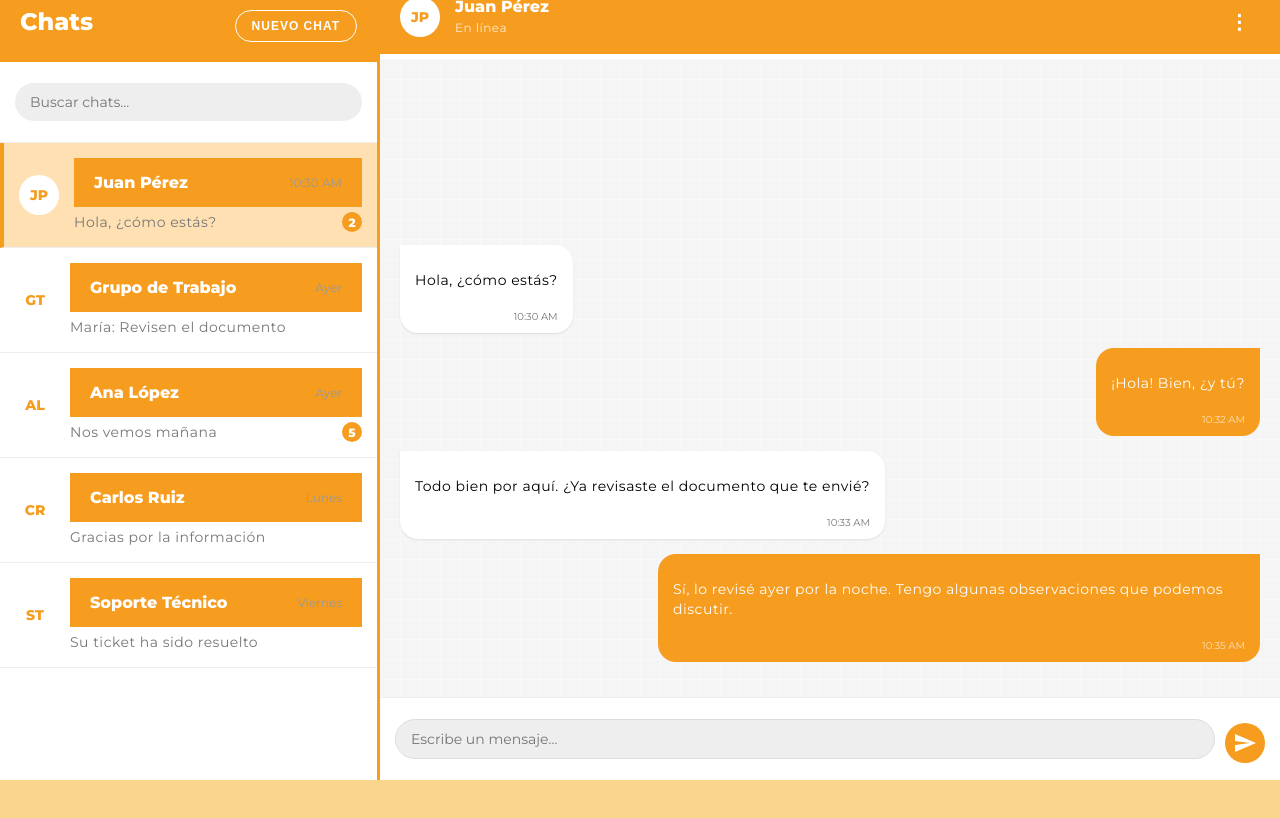
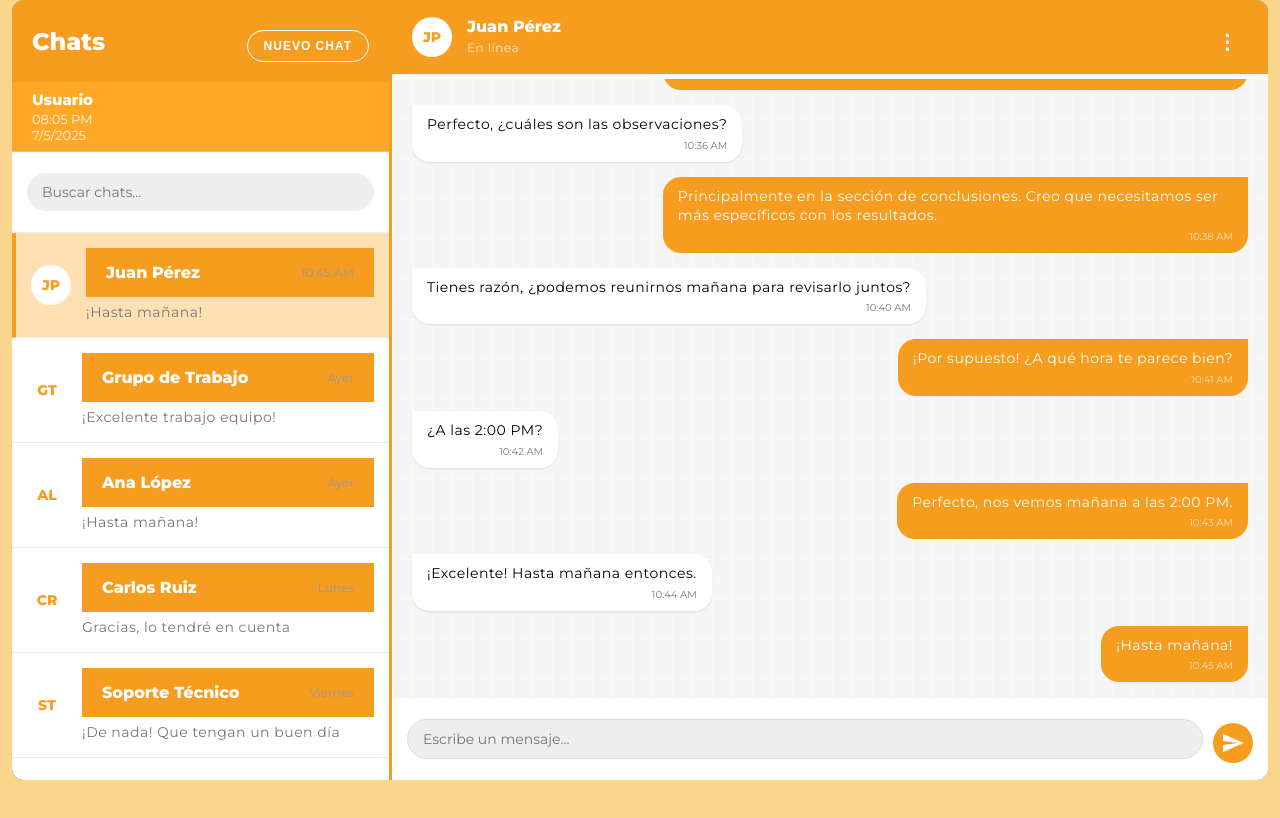
Before and after one commit to CristianAgudeloB/modulo-gestionchat-frontend, a React (Vite) app in the folder front-modulo/: page /chats in a window 1280 px wide. Shown: the top 818 px of the page. Built offline with nearby package versions, Linux system fonts and the light colour scheme.

Commit message:
Mostrar usuario y varios cambios del front

```diff
--- a/front-modulo/src/components/ChatLayout.css
+++ b/front-modulo/src/components/ChatLayout.css
@@ -1,7 +1,11 @@
 .chat-layout-container {
   display: flex;
   height: 100vh;
-  background: #181818;
+  width: 100vw;
+  background: #fad58c;
+  overflow: hidden;
+  margin: 0;
+  padding: 0;
 }
 
 .chat-list-panel {
@@ -10,10 +14,15 @@
   max-width: 420px;
   background: #222e35;
   border-right: 3px solid #f69c1e;
-  height: 100vh;
-  overflow-y: auto;
+  height: calc(100vh - 20px);
+  overflow: hidden;
   display: flex;
   flex-direction: column;
+  flex-shrink: 0;
+  margin: 20px 0 0 12px;
+  padding: 0;
+  border-radius: 12px 0 0 12px;
+  box-sizing: border-box;
 }
 
 .chat-view-panel {
@@ -24,5 +33,9 @@
   min-height: 0;
   width: 100%;
   max-width: none;
-  margin: 0;
+  margin: 20px 12px 0 0;
+  overflow: hidden;
+  padding: 0;
+  border-radius: 0 12px 12px 0;
+  box-sizing: border-box;
 }
--- a/front-modulo/src/components/ChatLayout.tsx
+++ b/front-modulo/src/components/ChatLayout.tsx
@@ -2,6 +2,7 @@ import React, { useState } from "react";
 import ChatList from "./ChatList";
 import ChatView from "./ChatView";
 import "./ChatLayout.css";
+import { authService } from "../services/authService";
 
 // Datos de ejemplo para los chats y mensajes
 const chats = [
@@ -14,6 +15,14 @@ const chats = [
       { id: 2, text: "¡Hola! Bien, ¿y tú?", sender: "me" as const, time: "10:32 AM" },
       { id: 3, text: "Todo bien por aquí. ¿Ya revisaste el documento que te envié?", sender: "them" as const, time: "10:33 AM" },
       { id: 4, text: "Sí, lo revisé ayer por la noche. Tengo algunas observaciones que podemos discutir.", sender: "me" as const, time: "10:35 AM" },
+      { id: 5, text: "Perfecto, ¿cuáles son las observaciones?", sender: "them" as const, time: "10:36 AM" },
+      { id: 6, text: "Principalmente en la sección de conclusiones. Creo que necesitamos ser más específicos con los resultados.", sender: "me" as const, time: "10:38 AM" },
+      { id: 7, text: "Tienes razón, ¿podemos reunirnos mañana para revisarlo juntos?", sender: "them" as const, time: "10:40 AM" },
+      { id: 8, text: "¡Por supuesto! ¿A qué hora te parece bien?", sender: "me" as const, time: "10:41 AM" },
+      { id: 9, text: "¿A las 2:00 PM?", sender: "them" as const, time: "10:42 AM" },
+      { id: 10, text: "Perfecto, nos vemos mañana a las 2:00 PM.", sender: "me" as const, time: "10:43 AM" },
+      { id: 11, text: "¡Excelente! Hasta mañana entonces.", sender: "them" as const, time: "10:44 AM" },
+      { id: 12, text: "¡Hasta mañana!", sender: "me" as const, time: "10:45 AM" },
     ],
   },
   {
@@ -23,6 +32,16 @@ const chats = [
     messages: [
       { id: 1, text: "María: Revisen el documento", sender: "them" as const, time: "Ayer" },
       { id: 2, text: "¡Listo!", sender: "me" as const, time: "Ayer" },
+      { id: 3, text: "Carlos: Ya lo revisé, está bien", sender: "them" as const, time: "Ayer" },
+      { id: 4, text: "Ana: Yo también lo revisé", sender: "them" as const, time: "Ayer" },
+      { id: 5, text: "Pedro: ¿Alguien más tiene comentarios?", sender: "them" as const, time: "Ayer" },
+      { id: 6, text: "Luis: Todo se ve correcto", sender: "them" as const, time: "Ayer" },
+      { id: 7, text: "Sofia: Estoy de acuerdo", sender: "them" as const, time: "Ayer" },
+      { id: 8, text: "María: Perfecto, entonces procedemos con el deploy", sender: "them" as const, time: "Ayer" },
+      { id: 9, text: "Carlos: Confirmado", sender: "them" as const, time: "Ayer" },
+      { id: 10, text: "Ana: Listo para producción", sender: "them" as const, time: "Ayer" },
+      { id: 11, text: "Pedro: Deploy iniciado", sender: "them" as const, time: "Ayer" },
+      { id: 12, text: "¡Excelente trabajo equipo!", sender: "me" as const, time: "Ayer" },
     ],
   },
   {
@@ -32,6 +51,16 @@ const chats = [
     messages: [
       { id: 1, text: "Nos vemos mañana", sender: "them" as const, time: "Ayer" },
       { id: 2, text: "¡Perfecto!", sender: "me" as const, time: "Ayer" },
+      { id: 3, text: "¿A qué hora?", sender: "them" as const, time: "Ayer" },
+      { id: 4, text: "A las 10:00 AM", sender: "me" as const, time: "Ayer" },
+      { id: 5, text: "¿En la oficina o en el café?", sender: "them" as const, time: "Ayer" },
+      { id: 6, text: "En la oficina está bien", sender: "me" as const, time: "Ayer" },
+      { id: 7, text: "Perfecto, nos vemos en la sala de reuniones", sender: "them" as const, time: "Ayer" },
+      { id: 8, text: "¿Necesitas que prepare algo?", sender: "me" as const, time: "Ayer" },
+      { id: 9, text: "Sí, trae los documentos del proyecto", sender: "them" as const, time: "Ayer" },
+      { id: 10, text: "¡Listo! Los tengo preparados", sender: "me" as const, time: "Ayer" },
+      { id: 11, text: "Excelente, hasta mañana", sender: "them" as const, time: "Ayer" },
+      { id: 12, text: "¡Hasta mañana!", sender: "me" as const, time: "Ayer" },
     ],
   },
   {
@@ -41,6 +70,16 @@ const chats = [
     messages: [
       { id: 1, text: "Gracias por la información", sender: "them" as const, time: "Lunes" },
       { id: 2, text: "De nada!", sender: "me" as const, time: "Lunes" },
+      { id: 3, text: "¿Necesitas algo más?", sender: "me" as const, time: "Lunes" },
+      { id: 4, text: "No, por ahora está todo bien", sender: "them" as const, time: "Lunes" },
+      { id: 5, text: "¿Cómo va el proyecto?", sender: "me" as const, time: "Lunes" },
+      { id: 6, text: "Muy bien, avanzando según lo planeado", sender: "them" as const, time: "Lunes" },
+      { id: 7, text: "¿Hay algún problema que deba conocer?", sender: "me" as const, time: "Lunes" },
+      { id: 8, text: "Nada grave, solo algunos ajustes menores", sender: "them" as const, time: "Lunes" },
+      { id: 9, text: "¿Necesitas ayuda con algo?", sender: "me" as const, time: "Lunes" },
+      { id: 10, text: "Por ahora no, pero te aviso si surge algo", sender: "them" as const, time: "Lunes" },
+      { id: 11, text: "Perfecto, estoy disponible", sender: "me" as const, time: "Lunes" },
+      { id: 12, text: "Gracias, lo tendré en cuenta", sender: "them" as const, time: "Lunes" },
     ],
   },
   {
@@ -50,14 +89,44 @@ const chats = [
     messages: [
       { id: 1, text: "Su ticket ha sido resuelto", sender: "them" as const, time: "Viernes" },
       { id: 2, text: "¡Gracias!", sender: "me" as const, time: "Viernes" },
+      { id: 3, text: "¿Hay algo más en lo que podamos ayudarle?", sender: "them" as const, time: "Viernes" },
+      { id: 4, text: "No, por ahora está todo bien. Muchas gracias.", sender: "me" as const, time: "Viernes" },
+      { id: 5, text: "¿Puede confirmar que el problema está resuelto?", sender: "them" as const, time: "Viernes" },
+      { id: 6, text: "Sí, todo funciona perfectamente", sender: "me" as const, time: "Viernes" },
+      { id: 7, text: "Excelente, cerraremos el ticket", sender: "them" as const, time: "Viernes" },
+      { id: 8, text: "¿Recibirá algún tipo de encuesta?", sender: "me" as const, time: "Viernes" },
+      { id: 9, text: "Sí, recibirá un email con una encuesta de satisfacción", sender: "them" as const, time: "Viernes" },
+      { id: 10, text: "Perfecto, la completaré", sender: "me" as const, time: "Viernes" },
+      { id: 11, text: "Gracias por su paciencia", sender: "them" as const, time: "Viernes" },
+      { id: 12, text: "¡De nada! Que tengan un buen día", sender: "me" as const, time: "Viernes" },
     ],
-  },
+  }
 ];
 
+const filteredChats = chats.filter(chat => Array.isArray(chat.messages) && chat.messages.length > 0);
+
+// Genero los datos para ChatList a partir de filteredChats
+const chatListData = filteredChats.map(chat => {
+  const lastMsg = chat.messages[chat.messages.length - 1];
+  return {
+    id: chat.id,
+    name: chat.name,
+    avatar: chat.avatar,
+    lastMessage: lastMsg ? lastMsg.text : '',
+    time: lastMsg ? lastMsg.time : '',
+    unread: 0 // Puedes cambiar esto si tienes lógica de mensajes no leídos
+  };
+});
+
+const loggedUser = authService.getLoggedUser() || "Usuario";
+const now = new Date();
+const currentTime = now.toLocaleTimeString([], { hour: '2-digit', minute: '2-digit' });
+const currentDate = now.toLocaleDateString();
+
 const ChatLayout: React.FC = () => {
-  const [selectedChatId, setSelectedChatId] = useState<number>(chats[0].id);
+  const [selectedChatId, setSelectedChatId] = useState<number>(filteredChats[0].id);
 
-  const selectedChat = chats.find((chat) => chat.id === selectedChatId);
+  const selectedChat = filteredChats.find((chat) => chat.id === selectedChatId);
 
   return (
     <div className="chat-layout-container">
@@ -65,6 +134,11 @@ const ChatLayout: React.FC = () => {
         <ChatList
           onSelectChat={setSelectedChatId}
           selectedChatId={selectedChatId}
+          chats={chatListData}
+          loggedUser={loggedUser}
+          currentTime={currentTime}
+          currentDate={currentDate}
+          showNewChatButton={true}
         />
       </div>
       <div className="chat-view-panel">
--- a/front-modulo/src/components/ChatList.css
+++ b/front-modulo/src/components/ChatList.css
@@ -14,10 +14,13 @@ body {
 .chat-list-container {
   background-color: #fff;
   width: 100%;
-  height: 100%;
+  height: 100vh;
   overflow: hidden;
   display: flex;
   flex-direction: column;
+  margin: 0;
+  padding: 0;
+  box-sizing: border-box;
 }
 
 .chat-list-header {
@@ -27,6 +30,9 @@ body {
   display: flex;
   justify-content: space-between;
   align-items: center;
+  flex-shrink: 0;
+  margin: 0;
+  box-sizing: border-box;
 }
 
 .chat-list-header h1 {
@@ -56,6 +62,9 @@ body {
 .search-container {
   padding: 15px;
   border-bottom: 1px solid #eee;
+  flex-shrink: 0;
+  margin: 0;
+  box-sizing: border-box;
 }
 
 .search-container input {
@@ -69,7 +78,12 @@ body {
 
 .chats-container {
   flex: 1;
+  min-height: 0;
   overflow-y: auto;
+  overflow-x: hidden;
+  scroll-behavior: smooth;
+  margin: 0;
+  box-sizing: border-box;
 }
 
 .chat-item {
@@ -79,6 +93,7 @@ body {
   border-bottom: 1px solid #eee;
   cursor: pointer;
   transition: background-color 0.2s ease;
+  flex-shrink: 0;
 }
 
 .chat-item:hover {
@@ -157,6 +172,7 @@ body {
   font-size: 12px;
   font-weight: bold;
   margin-left: 10px;
+  flex-shrink: 0;
 }
 
 /* Scrollbar styling */
@@ -177,3 +193,31 @@ body {
 .chats-container::-webkit-scrollbar-thumb:hover {
   background: #e08d1a;
 }
+
+/* Firefox scrollbar */
+.chats-container {
+  scrollbar-width: thin;
+  scrollbar-color: #f69c1e #f1f1f1;
+}
+
+.chat-user-info {
+  display: flex;
+  flex-direction: column;
+  align-items: flex-start;
+  background: #ffa726;
+  color: #fff;
+  padding: 8px 20px 8px 20px;
+  font-size: 14px;
+  border-bottom: 1px solid #f5b96e;
+}
+
+.user-name {
+  font-weight: bold;
+  font-size: 15px;
+  margin-bottom: 2px;
+}
+.user-time, .user-date {
+  font-size: 13px;
+  opacity: 0.9;
+  margin-right: 8px;
+}
--- a/front-modulo/src/components/ChatList.tsx
+++ b/front-modulo/src/components/ChatList.tsx
@@ -13,64 +13,28 @@ interface Chat {
 interface ChatListProps {
   onSelectChat: (chatId: number) => void;
   selectedChatId: number;
+  chats: Chat[];
+  loggedUser?: string;
+  currentTime?: string;
+  currentDate?: string;
+  showNewChatButton?: boolean;
 }
 
-const ChatList: React.FC<ChatListProps> = ({ onSelectChat, selectedChatId }) => {
-  // Datos de ejemplo para los chats
-  const chats: Chat[] = [
-    {
-      id: 1,
-      name: "Juan Pérez",
-      lastMessage: "Hola, ¿cómo estás?",
-      time: "10:30 AM",
-      unread: 2,
-      avatar: "JP",
-    },
-    {
-      id: 2,
-      name: "Grupo de Trabajo",
-      lastMessage: "María: Revisen el documento",
-      time: "Ayer",
-      unread: 0,
-      avatar: "GT",
-    },
-    {
-      id: 3,
-      name: "Ana López",
-      lastMessage: "Nos vemos mañana",
-      time: "Ayer",
-      unread: 5,
-      avatar: "AL",
-    },
-    {
-      id: 4,
-      name: "Carlos Ruiz",
-      lastMessage: "Gracias por la información",
-      time: "Lunes",
-      unread: 0,
-      avatar: "CR",
-    },
-    {
-      id: 5,
-      name: "Soporte Técnico",
-      lastMessage: "Su ticket ha sido resuelto",
-      time: "Viernes",
-      unread: 0,
-      avatar: "ST",
-    },
-  ];
-
+const ChatList: React.FC<ChatListProps> = ({ onSelectChat, selectedChatId, chats, loggedUser, currentTime, currentDate, showNewChatButton }) => {
   return (
     <div className="chat-list-container">
       <div className="chat-list-header">
         <h1>Chats</h1>
-        <button className="new-chat-button">Nuevo Chat</button>
+        {showNewChatButton && <button className="new-chat-button">Nuevo Chat</button>}
       </div>
-
+      <div className="chat-user-info">
+        <span className="user-name">{loggedUser || "Usuario"}</span>
+        <span className="user-time">{currentTime || "--:--"}</span>
+        <span className="user-date">{currentDate || "--/--/----"}</span>
+      </div>
       <div className="search-container">
         <input type="text" placeholder="Buscar chats..." />
       </div>
-
       <div className="chats-container">
         {chats.map((chat) => (
           <div
--- a/front-modulo/src/components/ChatView.css
+++ b/front-modulo/src/components/ChatView.css
@@ -13,8 +13,8 @@ body {
 /* Estilos específicos para la vista de chat */
 .chat-view-container {
   background-color: #fff;
-  width: 900px;
-  max-width: 900px;
+  width: 100%;
+  max-width: none;
   height: 100vh;
   min-height: 0;
   overflow: hidden;
@@ -22,7 +22,9 @@ body {
   flex-direction: column;
   position: relative;
   flex: 1;
-  margin: 0 auto;
+  margin: 0;
+  padding: 0;
+  box-sizing: border-box;
 }
 
 .chat-header {
@@ -33,6 +35,7 @@ body {
   justify-content: space-between;
   align-items: center;
   z-index: 2;
+  flex-shrink: 0;
 }
 
 .chat-contact {
@@ -78,20 +81,22 @@ body {
   flex: 1;
   padding: 20px;
   overflow-y: auto;
+  overflow-x: hidden;
   background-color: #f5f5f5;
   background-image: linear-gradient(#f9f9f9 1px, transparent 1px),
     linear-gradient(90deg, #f9f9f9 1px, transparent 1px);
   background-size: 20px 20px;
   display: flex;
   flex-direction: column;
-  justify-content: flex-end;
+  min-height: 0;
+  scroll-behavior: smooth;
   position: relative;
-  min-height: 0;
 }
 
 .message {
   display: flex;
   margin-bottom: 15px;
+  flex-shrink: 0;
 }
 
 .message-content {
@@ -99,6 +104,13 @@ body {
   padding: 10px 15px;
   border-radius: 18px;
   position: relative;
+  word-wrap: break-word;
+  overflow-wrap: break-word;
+}
+
+.message-content p {
+  margin: 0;
+  line-height: 1.4;
 }
 
 .message-time {
@@ -132,6 +144,7 @@ body {
   padding: 15px;
   border-top: 1px solid #eee;
   background-color: white;
+  flex-shrink: 0;
 }
 
 .message-input-container input {
@@ -184,3 +197,23 @@ body {
 .messages-container::-webkit-scrollbar-thumb:hover {
   background: #e08d1a;
 }
+
+/* Firefox scrollbar */
+.messages-container {
+  scrollbar-width: thin;
+  scrollbar-color: #f69c1e #f1f1f1;
+}
+
+.no-messages-placeholder {
+  color: #999;
+  text-align: center;
+  margin: auto;
+  font-size: 1.2rem;
+  opacity: 0.8;
+  padding: 40px 0;
+  width: 100%;
+  display: flex;
+  align-items: center;
+  justify-content: center;
+  min-height: 200px;
+}
--- a/front-modulo/src/components/ChatView.tsx
+++ b/front-modulo/src/components/ChatView.tsx
@@ -1,4 +1,4 @@
-import React, { useState, useEffect } from "react";
+import React, { useState, useEffect, useRef } from "react";
 import "./ChatView.css";
 
 interface Message {
@@ -17,10 +17,20 @@ interface ChatViewProps {
 const ChatView: React.FC<ChatViewProps> = ({ chatName, avatar, messages: initialMessages }) => {
   const [messages, setMessages] = useState<Message[]>(initialMessages);
   const [newMessage, setNewMessage] = useState("");
+  const messagesEndRef = useRef<HTMLDivElement>(null);
 
   useEffect(() => {
     setMessages(initialMessages);
   }, [initialMessages]);
+
+  // Auto-scroll to bottom when messages change
+  useEffect(() => {
+    scrollToBottom();
+  }, [messages]);
+
+  const scrollToBottom = () => {
+    messagesEndRef.current?.scrollIntoView({ behavior: "smooth" });
+  };
 
   const handleSendMessage = () => {
     if (newMessage.trim() === "") return;
@@ -44,7 +54,7 @@ const ChatView: React.FC<ChatViewProps> = ({ chatName, avatar, messages: initial
   };
 
   return (
-    <div className="chat-view-container">
+    <div className="chat-view-container" style={{ width: '100%', margin: 0, padding: 0 }}>
       <div className="chat-header">
         <div className="chat-contact">
           <div className="avatar">{avatar}</div>
@@ -57,7 +67,10 @@ const ChatView: React.FC<ChatViewProps> = ({ chatName, avatar, messages: initial
       </div>
 
       <div className="messages-container">
-        {messages.map((message) => (
+        {messages.length === 0 ? (
+          <div className="no-messages-placeholder">No hay mensajes en este chat. ¡Envía el primero!</div>
+        ) : (
+          messages.map((message) => (
             <div
               key={message.id}
               className={`message ${message.sender === "me" ? "sent" : "received"}`}
@@ -67,7 +80,9 @@ const ChatView: React.FC<ChatViewProps> = ({ chatName, avatar, messages: initial
                 <span className="message-time">{message.time}</span>
               </div>
             </div>
-        ))}
+          ))
+        )}
+        <div ref={messagesEndRef} />
       </div>
 
       <div className="message-input-container">
--- a/front-modulo/src/index.css
+++ b/front-modulo/src/index.css
@@ -1,9 +1,14 @@
+html, body, #root {
+  height: 100%;
+  width: 100%;
+  margin: 0;
+  padding: 0;
+  overflow: hidden;
+  box-sizing: border-box;
+}
 body {
-  margin: 0;
-  font-family: -apple-system, BlinkMacSystemFont, "Segoe UI", "Roboto", "Oxygen",
-    "Ubuntu", "Cantarell", "Fira Sans", "Droid Sans", "Helvetica Neue",
-    sans-serif;
+  background: #fad58c;
+  font-family: "Montserrat", sans-serif;
   -webkit-font-smoothing: antialiased;
   -moz-osx-font-smoothing: grayscale;
-  background-color: #fad58c;
 }
--- a/front-modulo/src/services/authService.ts
+++ b/front-modulo/src/services/authService.ts
@@ -1,3 +1,5 @@
+import { jwtDecode } from "jwt-decode";
+
 const API_URL = 'http://localhost:3000/api/auth';
 
 export const authService = {
@@ -35,5 +37,19 @@ export const authService = {
       throw new Error(error.message);
     }
     return response.json();
+  },
+
+  getLoggedUser: () => {
+    const token = localStorage.getItem('token');
+    if (!token) return null;
+    try {
+      const decoded = jwtDecode<{ nombre?: string; apellido?: string; email?: string }>(token);
+      if (decoded.nombre && decoded.apellido) {
+        return decoded.nombre + ' ' + decoded.apellido;
+      }
+      return decoded.nombre || decoded.apellido || decoded.email || null;
+    } catch {
+      return null;
+    }
   }
 };
--- a/package.json
+++ b/package.json
@@ -3,6 +3,7 @@
     "axios": "^1.10.0",
     "bcryptjs": "^3.0.2",
     "jsonwebtoken": "^9.0.2",
+    "jwt-decode": "^4.0.0",
     "reach": "^1.0.1",
     "react-router-dom": "^7.6.2",
     "router": "^2.2.0"
```
Also changed, not shown: 1 other file (tests, documents, lock files or other folders). Lines whose indentation alone changed are shown as unchanged.
